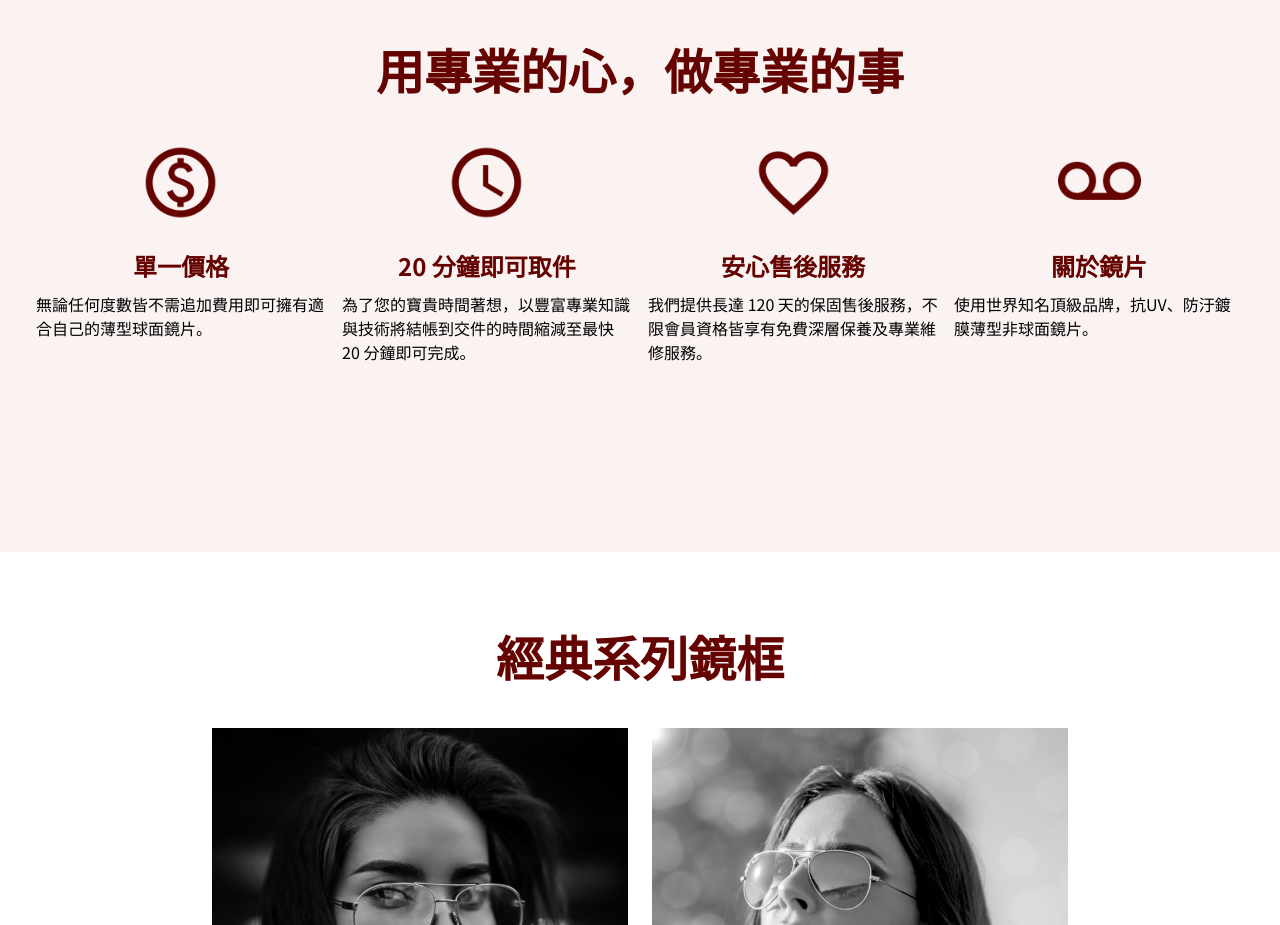
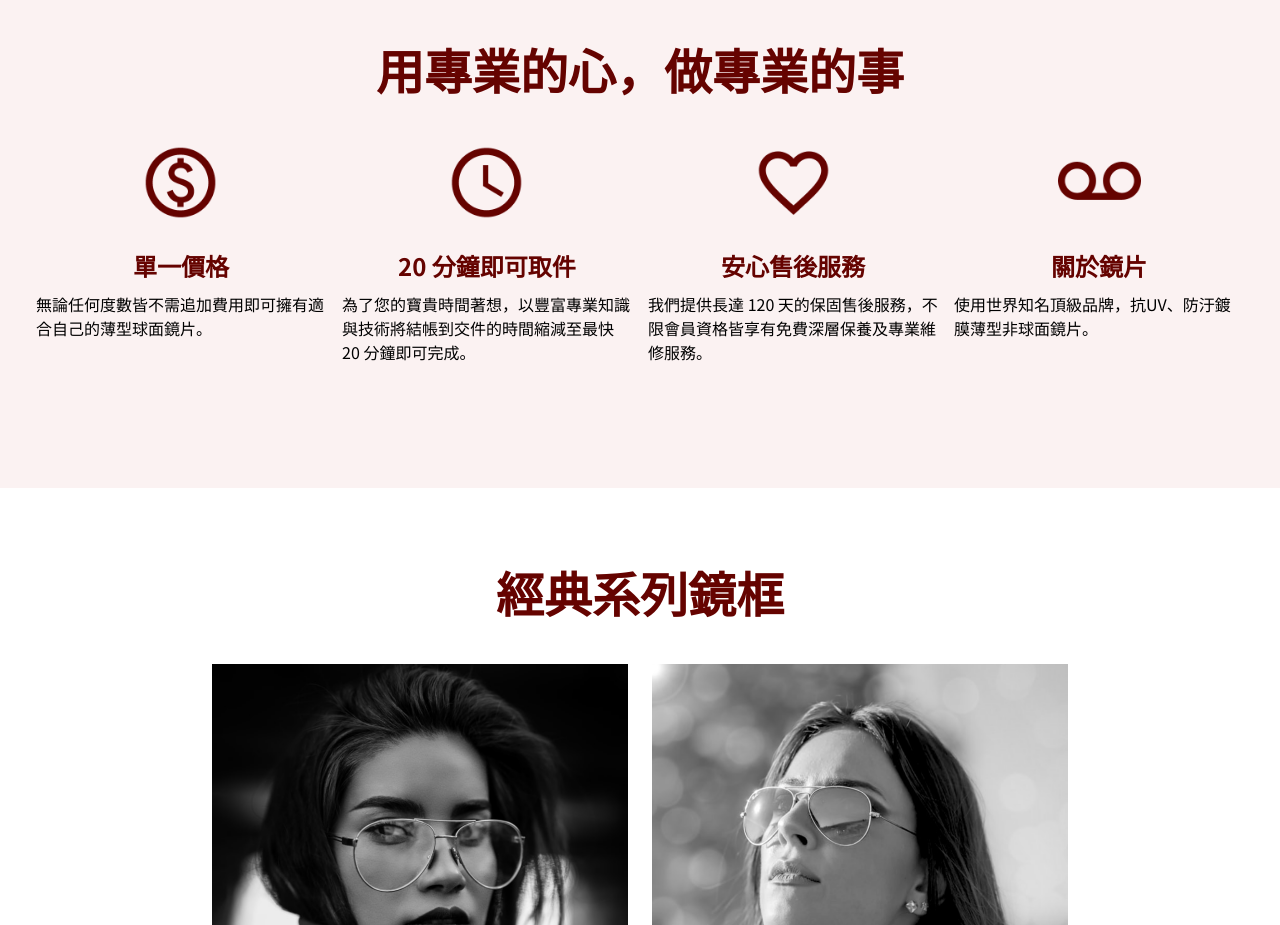
Before and after one commit to aki168/glasses-website, a React (Create React App) app: page / in a window 1280 px wide. Shown: the part 940-1865 px from the top of the page. Built offline with nearby package versions, Linux system fonts and the light colour scheme.

Commit message:
update 品牌聲明pb

```diff
--- a/src/pages/Homepage.jsx
+++ b/src/pages/Homepage.jsx
@@ -56,7 +56,7 @@ export default function Homepage() {
       <main className="py-20 leading-normal bg-wine-100">
         <h2 className="my-title mb-8">用專業的心，做專業的事</h2>
         <ul className="flex flex-wrap justify-center md:justify-between
-                        px-9 my-container md:pb-10 lg:pb-16">
+                        px-9 my-container md:pb-10 lg:pb-0">
           {IconCards}
         </ul>
       </main>
```
